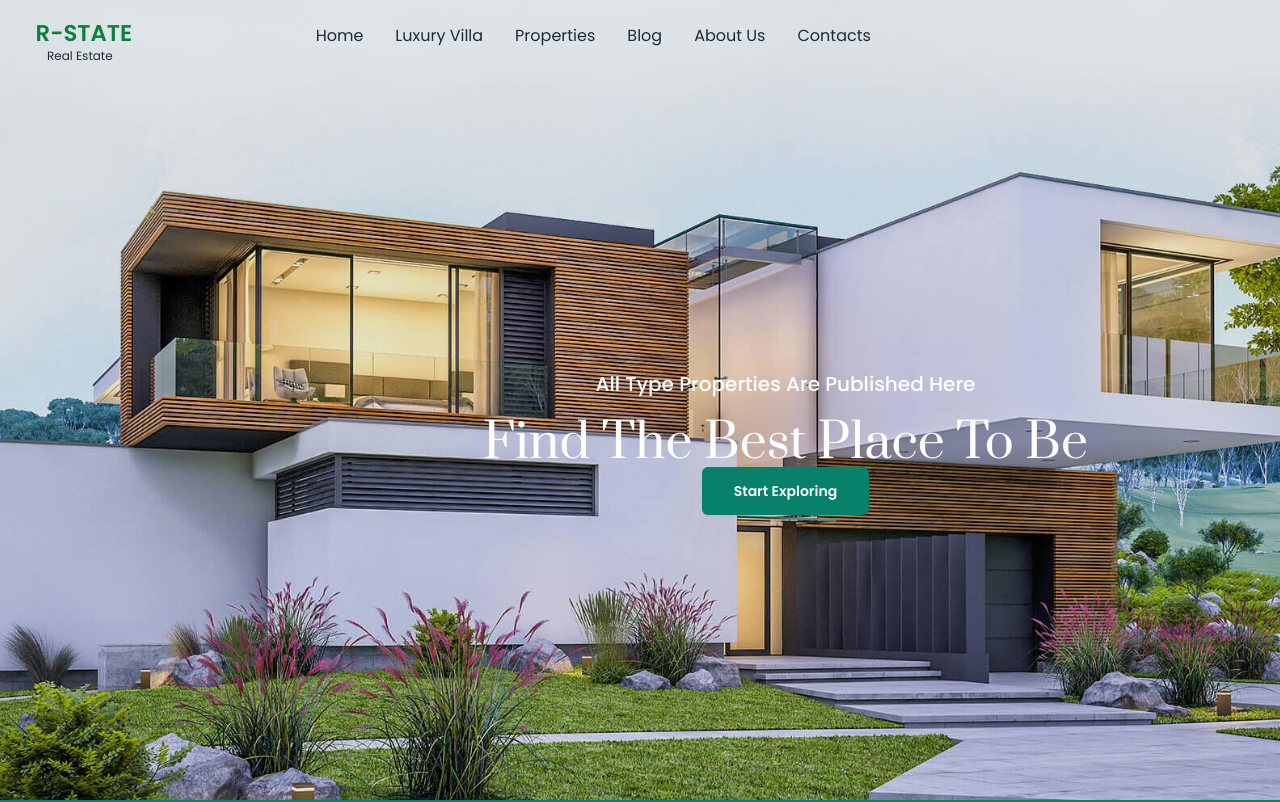
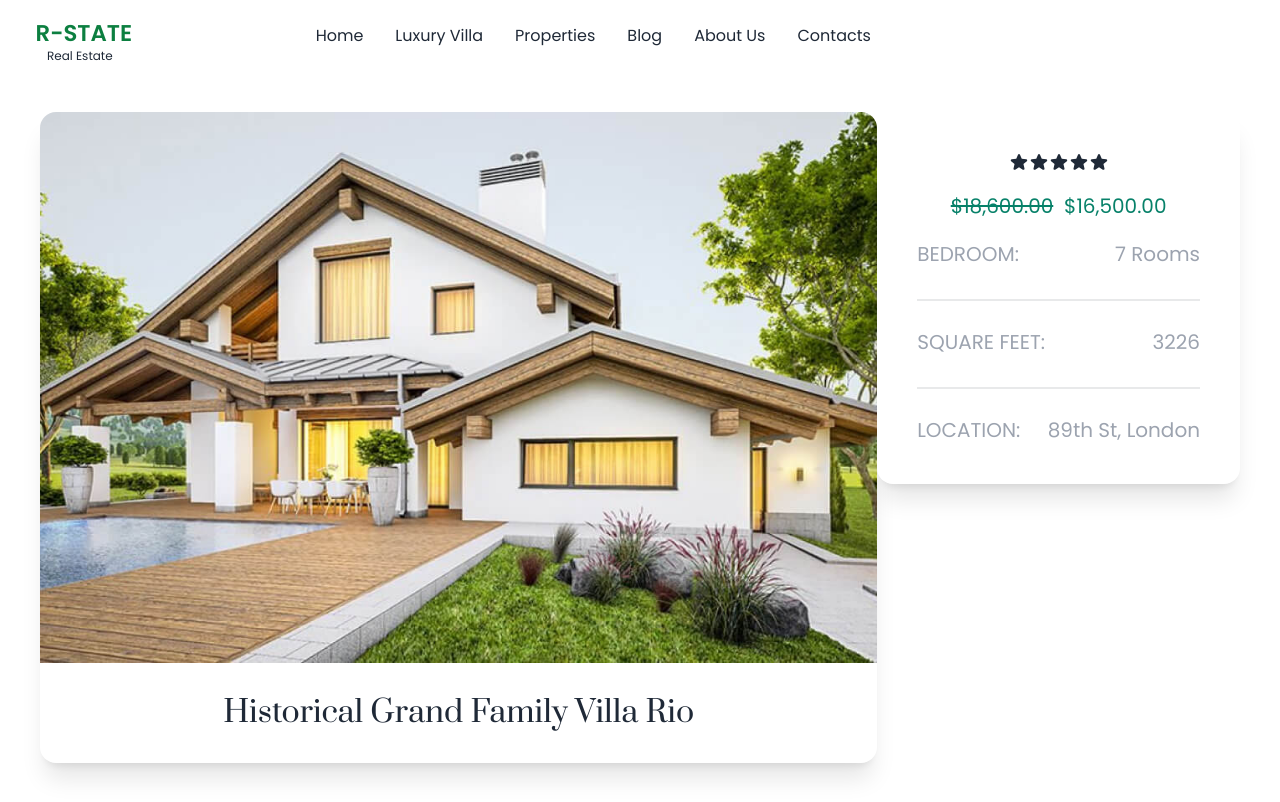
Before and after one commit to iamakmal/dev-realestate, a React (Vite) app: page /details in a window 1280 px wide. Shown: the top 802 px of the page. Built offline with nearby package versions, Linux system fonts and the light colour scheme.

Commit message:
Enabeled React Routing and Initialized Details Component

```diff
--- a/package.json
+++ b/package.json
@@ -12,7 +12,8 @@
   "dependencies": {
     "@heroicons/react": "^2.1.3",
     "react": "^18.2.0",
-    "react-dom": "^18.2.0"
+    "react-dom": "^18.2.0",
+    "react-router-dom": "^6.23.1"
   },
   "devDependencies": {
     "@types/react": "^18.2.66",
--- a/src/App.jsx
+++ b/src/App.jsx
@@ -1,35 +1,24 @@
 import './App.css'
-import Agent from './components/Agent'
-import BestPlace from './components/BestPlace'
-import Blog from './components/Blog'
-import Deal from './components/Deal'
-import Demo from './components/Demo'
+import Details from './components/Details'
 import Footer from './components/Footer'
 import Hero from './components/Hero'
+import Home from './components/Home'
 import Navbar from './components/Navbar'
-import Requests from './components/Requests'
-import Testimonial from './components/Testimonial'
+import { BrowserRouter as Router, Routes, Route } from "react-router-dom";
 
 function App() {
 
   return (
     <>
+    <Router>
+    <Navbar />
+        <Routes>
+          <Route index element={<Home />} />
+          <Route path='/details' element={<Details />} />
+        </Routes>
 
-    <div className="relative">
-    <Hero/>
-    <div className="absolute inset-x-0 top-0 z-10">
-    <Navbar/>
-    </div>
-    </div>
-
-    <BestPlace/>
-    <Demo/>
-    <Deal/>
-    <Agent/>
-    <Testimonial/>
-    <Requests/>
-    <Blog/>
-    <Footer/>
+        <Footer />
+      </Router>
     </>
   )
 }
--- a/src/components/BestPlace.jsx
+++ b/src/components/BestPlace.jsx
@@ -1,5 +1,6 @@
 import React from 'react'
 import { StarIcon } from '@heroicons/react/24/solid';
+import { Link } from 'react-router-dom';
 
 export default function BestPlace() {
 
@@ -10,9 +11,11 @@ export default function BestPlace() {
             <div className="grid md:grid-cols-3 justify-items-center">
 
                 <div className="card w-96 bg-base-100 shadow-xl">
+                    <Link to="/details">
                     <figure>
-                        <img src="bp1.jpg" alt="house1" className="w-full" />
+                    <img src="bp1.jpg" alt="house1" className="w-full" />
                     </figure>
+                    </Link>
                     <div className="card-body">
                         <h2 className="text-lg text-center font-prata">Historical Grand Family Villa Rio</h2>
                         <div className="flex justify-center flex-row-reverse">
--- /dev/null
+++ b/src/components/Details.jsx
@@ -0,0 +1,46 @@
+import React from 'react'
+import { StarIcon } from '@heroicons/react/24/solid';
+
+export default function Details() {
+  return (
+    <>
+      <div className="flex m-10 justify-around">
+        <div className="card w-[900px] bg-base-100 shadow-xl">
+          <figure><img src="d1.jpg" alt="villa" /></figure>
+          <div className="card-body">
+            <h2 className="text-3xl text-center font-prata">Historical Grand Family Villa Rio</h2>
+
+          </div>
+        </div>
+        <div className="flex card w-96 bg-base-100 shadow-xl flex-col gap-5 text-xl p-10 h-fit">
+        <div className="flex justify-center flex-row-reverse">
+          <StarIcon className="h-5 w-5 peer peer-hover:text-yellow hover:text-yellow" />
+          <StarIcon className="h-5 w-5 peer peer-hover:text-yellow hover:text-yellow" />
+          <StarIcon className="h-5 w-5 peer peer-hover:text-yellow hover:text-yellow" />
+          <StarIcon className="h-5 w-5 peer peer-hover:text-yellow hover:text-yellow" />
+          <StarIcon className="h-5 w-5 peer peer-hover:text-yellow hover:text-yellow" />
+        </div>
+        <p className="text-main flex justify-center"><span className="line-through"> $18,600.00 </span>&nbsp; $16,500.00 </p>
+        <div className="flex justify-between text-gray-400">
+            <p className="">BEDROOM:</p>
+            <p className="">7 Rooms</p>
+        </div>
+
+        <div className="divider mt-1"></div>
+
+        <div className="flex justify-between text-gray-400 -mt-4">
+            <p className="">SQUARE FEET:</p>
+            <p className="">3226</p>
+        </div>
+
+        <div className="divider mt-1"></div>
+
+        <div className="flex justify-between text-gray-400 -mt-4">
+            <p className="">LOCATION:</p>
+            <p className="">89th St, London</p>
+        </div>
+        </div>
+      </div>
+    </>
+  )
+}
--- /dev/null
+++ b/src/components/Home.jsx
@@ -0,0 +1,30 @@
+import React from 'react'
+import Agent from './Agent'
+import BestPlace from './BestPlace'
+import Blog from './Blog'
+import Deal from './Deal'
+import Demo from './Demo'
+import Requests from './Requests'
+import Testimonial from './Testimonial'
+import Hero from './Hero'
+import Navbar from './Navbar'
+
+export default function Home() {
+  return (
+    <>
+      <div className="relative">
+        <Hero />
+        <div className="absolute inset-x-0 top-0 z-10">
+          {/* <Navbar /> */}
+        </div>
+      </div>
+      <BestPlace />
+      <Demo />
+      <Deal />
+      <Agent />
+      <Testimonial />
+      <Requests />
+      <Blog />
+    </>
+  )
+}
```
Also changed, not shown: public/d1.jpg (added), 1 other file (tests, documents, lock files or other folders).
